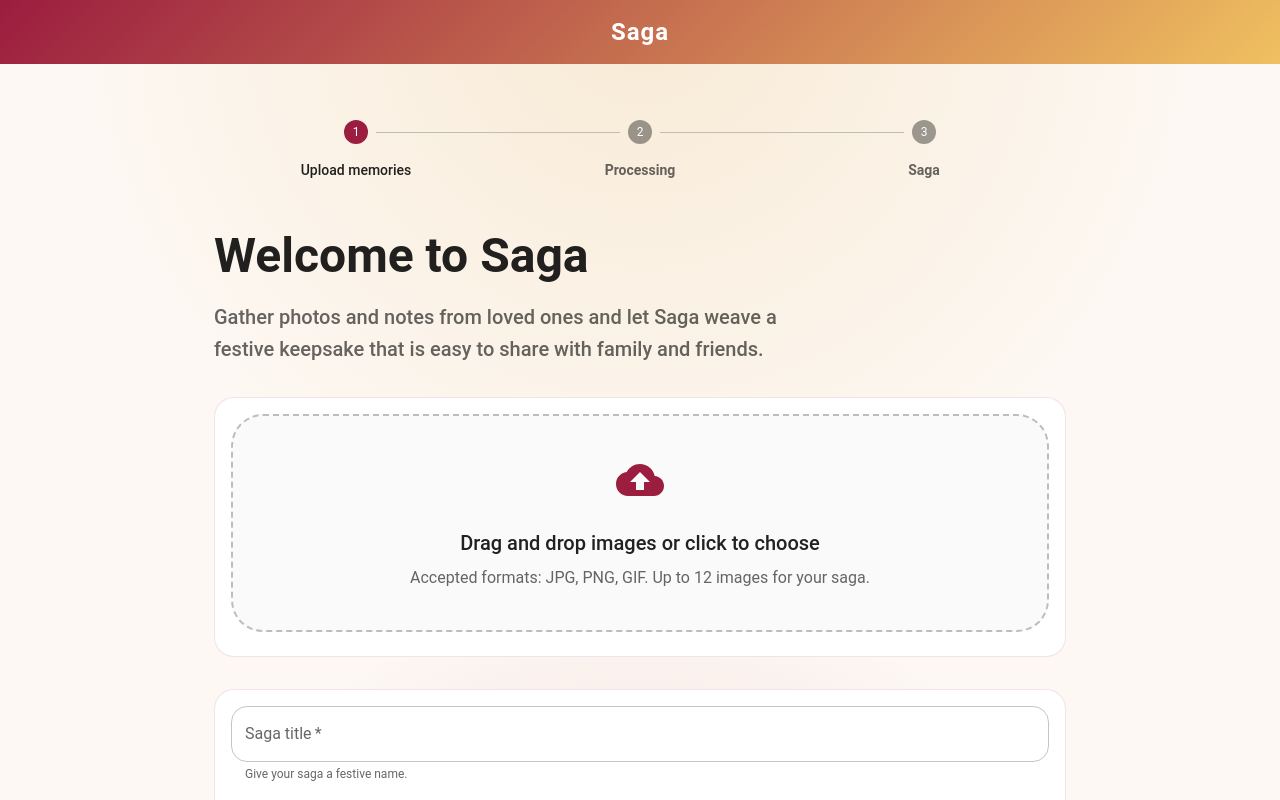
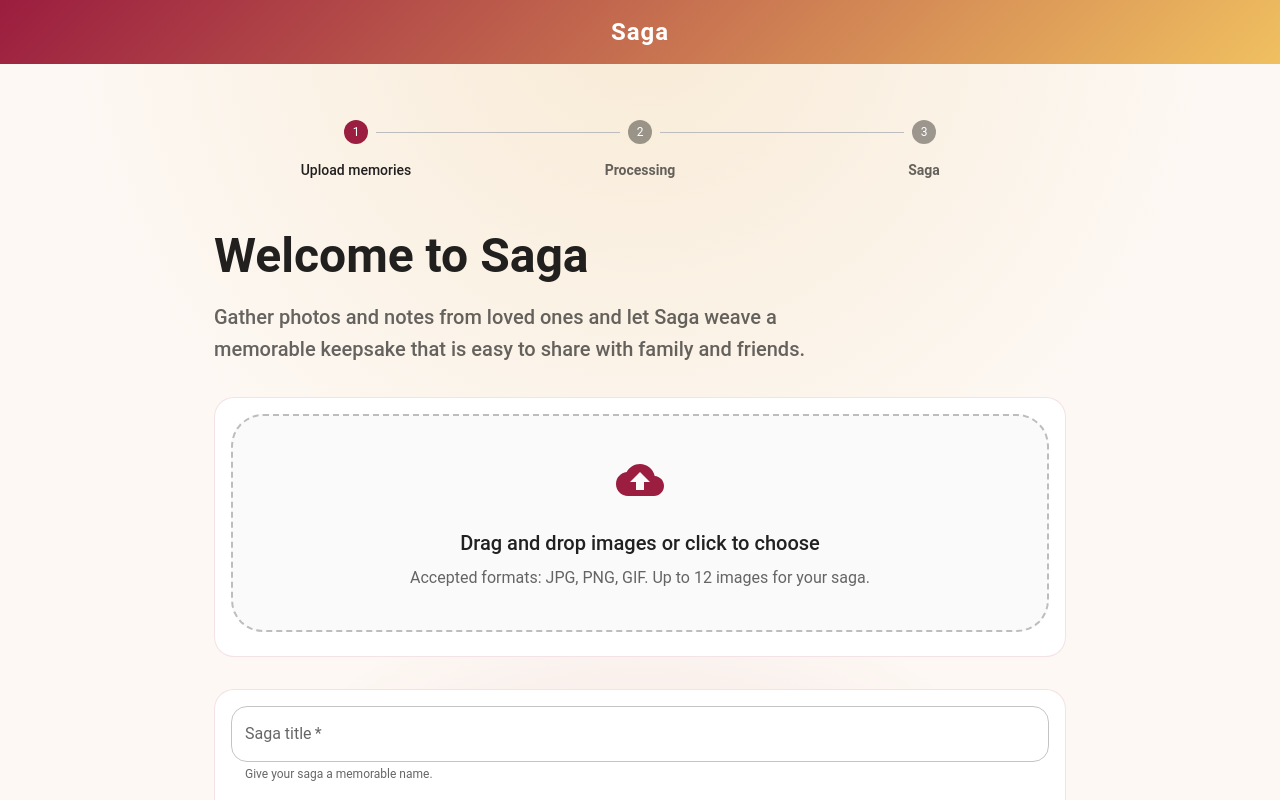
Before and after one commit to aryaabh2/Saga, a React (Vite) app: page / in a window 1280 px wide. Shown: the top 800 px of the page. Built offline with nearby package versions, Linux system fonts and the light colour scheme.

Commit message:
Replace festive wording with memorable

```diff
--- a/src/pages/ProcessingPage.jsx
+++ b/src/pages/ProcessingPage.jsx
@@ -47,7 +47,7 @@ export default function ProcessingPage({ uploadData, onComplete }) {
           Creating your saga
         </Typography>
         <Typography variant="h6" color="text.secondary">
-          Please hold tight while we weave together your memories into something warm and festive. This should only take a few moments.
+          Please hold tight while we weave together your memories into something warm and memorable. This should only take a few moments.
         </Typography>
       </Box>
 
--- a/src/pages/UploadPage.jsx
+++ b/src/pages/UploadPage.jsx
@@ -92,7 +92,7 @@ export default function UploadPage({ onSubmit }) {
           Welcome to Saga
         </Typography>
         <Typography variant="h6" color="text.secondary" sx={{ maxWidth: 600 }}>
-          Gather photos and notes from loved ones and let Saga weave a festive keepsake that is easy to share
+          Gather photos and notes from loved ones and let Saga weave a memorable keepsake that is easy to share
           with family and friends.
         </Typography>
       </Box>
@@ -168,7 +168,7 @@ export default function UploadPage({ onSubmit }) {
               helperText={
                 showValidation && !title.trim()
                   ? 'A title is required.'
-                  : "Give your saga a festive name."
+                  : "Give your saga a memorable name."
               }
             />
             <TextField
```
